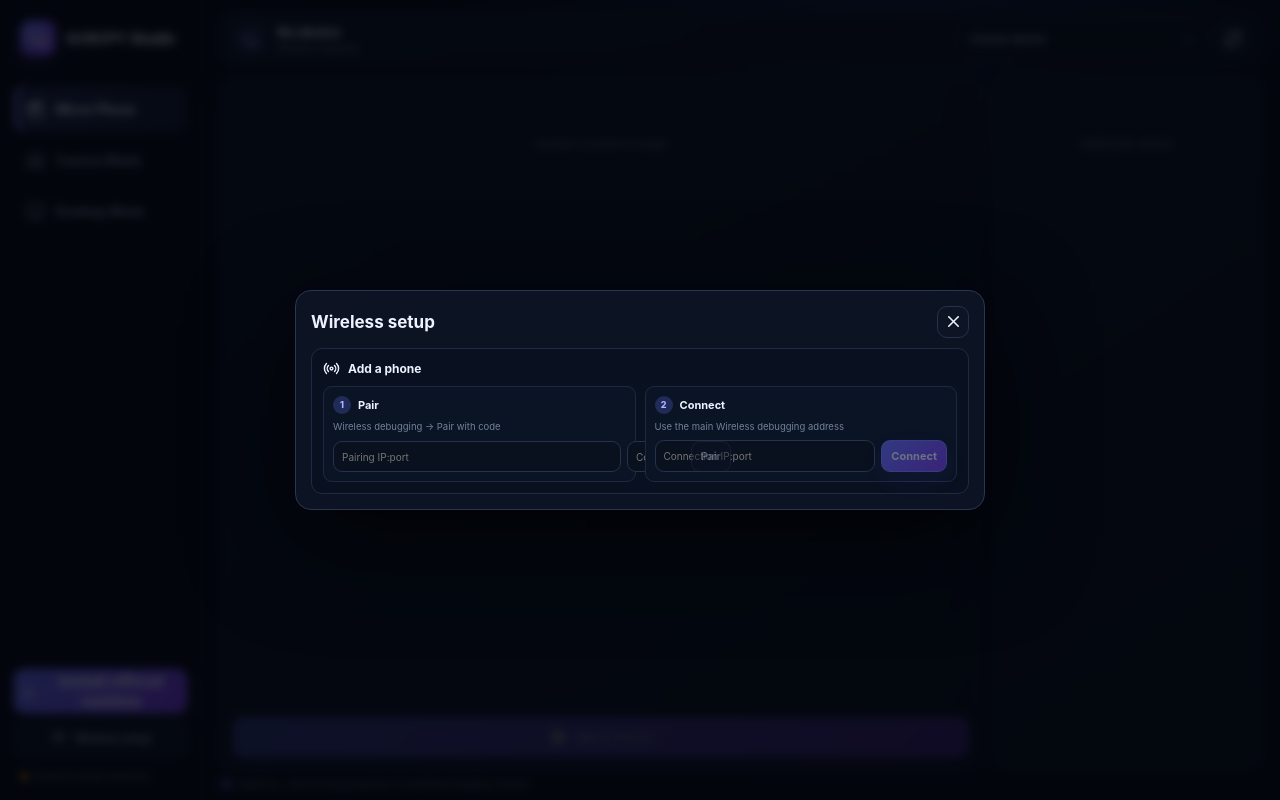
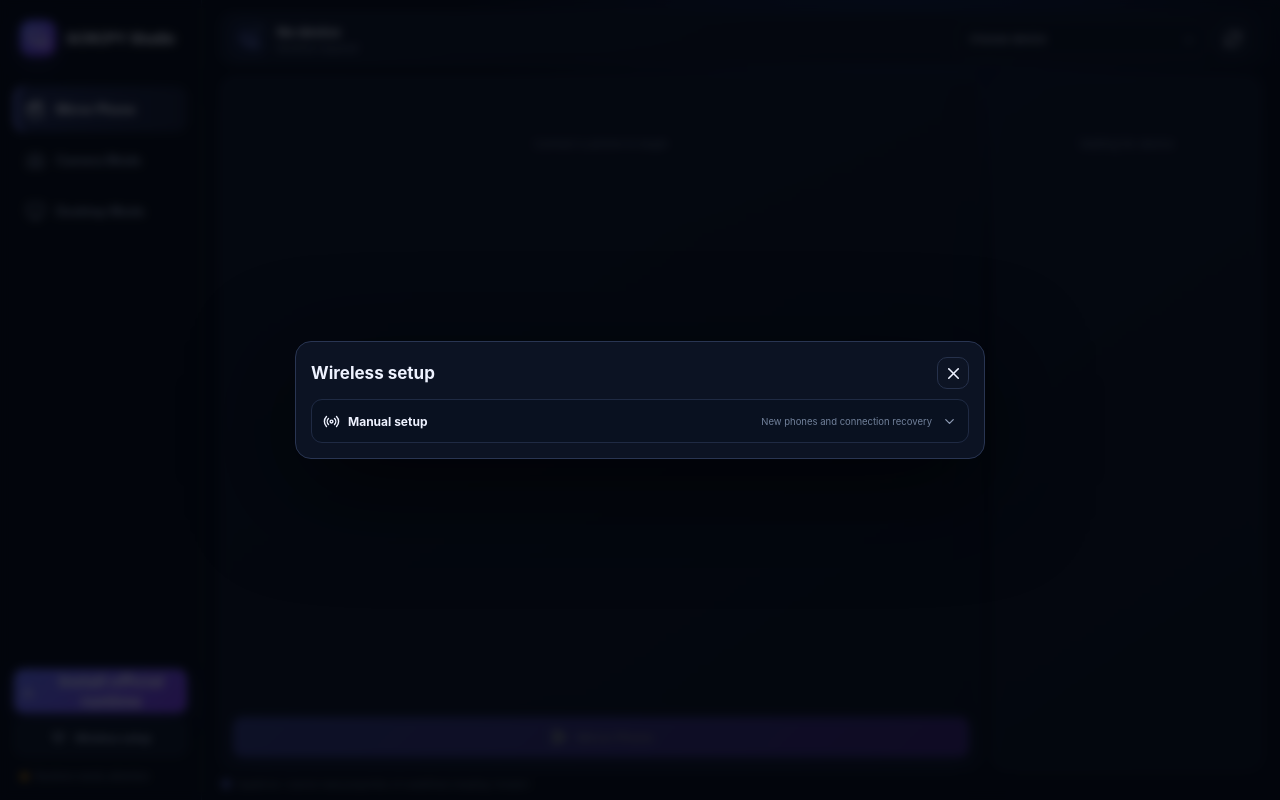
Before and after one commit to techydruid/SCRCPY-Studio, a React (Vite) app: page / in a window 1280 px wide. Both pictures are taken after a click on the button "Wireless setup". Built offline with nearby package versions, Linux system fonts and the light colour scheme.

Commit message:
Clarify manual wireless setup

```diff
--- a/src/App.tsx
+++ b/src/App.tsx
@@ -696,8 +696,12 @@ function App() {
               </div>
             )}
 
-            <div className="wireless-block wireless-add">
-              <h3><Radio size={17} /> Add a phone</h3>
+            <details className="wireless-block wireless-manual">
+              <summary>
+                <span><Radio size={17} /><strong>Manual setup</strong></span>
+                <small>New phones and connection recovery</small>
+                <ChevronDown size={15} />
+              </summary>
               <div className="wireless-method-grid">
                 <section className="wireless-method">
                   <div className="wireless-method-title"><span>1</span><strong>Pair</strong></div>
@@ -710,7 +714,7 @@ function App() {
                   <div className="row"><input aria-label="Connection address" placeholder="Connection IP:port" value={connectAddress} onChange={(e) => setConnectAddress(e.target.value)} /><button className="primary compact" onClick={() => void connect()} disabled={wirelessBusy || !connectAddress}>{wirelessBusy ? "Working…" : "Connect"}</button></div>
                 </section>
               </div>
-            </div>
+            </details>
           </div>
         </div>
       )}
--- a/src/styles.css
+++ b/src/styles.css
@@ -145,7 +145,16 @@ select:focus, input:focus { border-color: #6875f5; box-shadow: 0 0 0 3px #5563e8
 .wireless-device-name strong { font-size: 11px; }
 .wireless-device-name span { color: #71809a; font-size: 9.5px; }
 .wireless-device-row .secondary { padding: 7px 9px; }
-.wireless-add { display: grid; gap: 9px; }
+.wireless-manual { padding: 0; }
+.wireless-manual summary { min-height: 42px; padding: 10px 11px; display: grid; grid-template-columns: auto 1fr auto; align-items: center; gap: 10px; cursor: pointer; list-style: none; }
+.wireless-manual summary::-webkit-details-marker { display: none; }
+.wireless-manual summary > span { display: flex; align-items: center; gap: 8px; }
+.wireless-manual summary strong { font-size: 12px; }
+.wireless-manual summary small { color: #71809a; font-size: 9.5px; text-align: right; }
+.wireless-manual summary > svg:last-child { color: #8c99b2; transition: transform .16s ease; }
+.wireless-manual[open] summary > svg:last-child { transform: rotate(180deg); }
+.wireless-manual[open] summary { border-bottom: 1px solid #1f2a43; }
+.wireless-manual .wireless-method-grid { padding: 10px; }
 .wireless-method-grid { display: grid; grid-template-columns: repeat(2, minmax(0, 1fr)); gap: 9px; }
 .wireless-method { min-width: 0; padding: 9px; border: 1px solid #1d2941; border-radius: 9px; background: #0b1425; display: grid; gap: 7px; }
 .wireless-method-title { display: flex; align-items: center; gap: 7px; }
```
